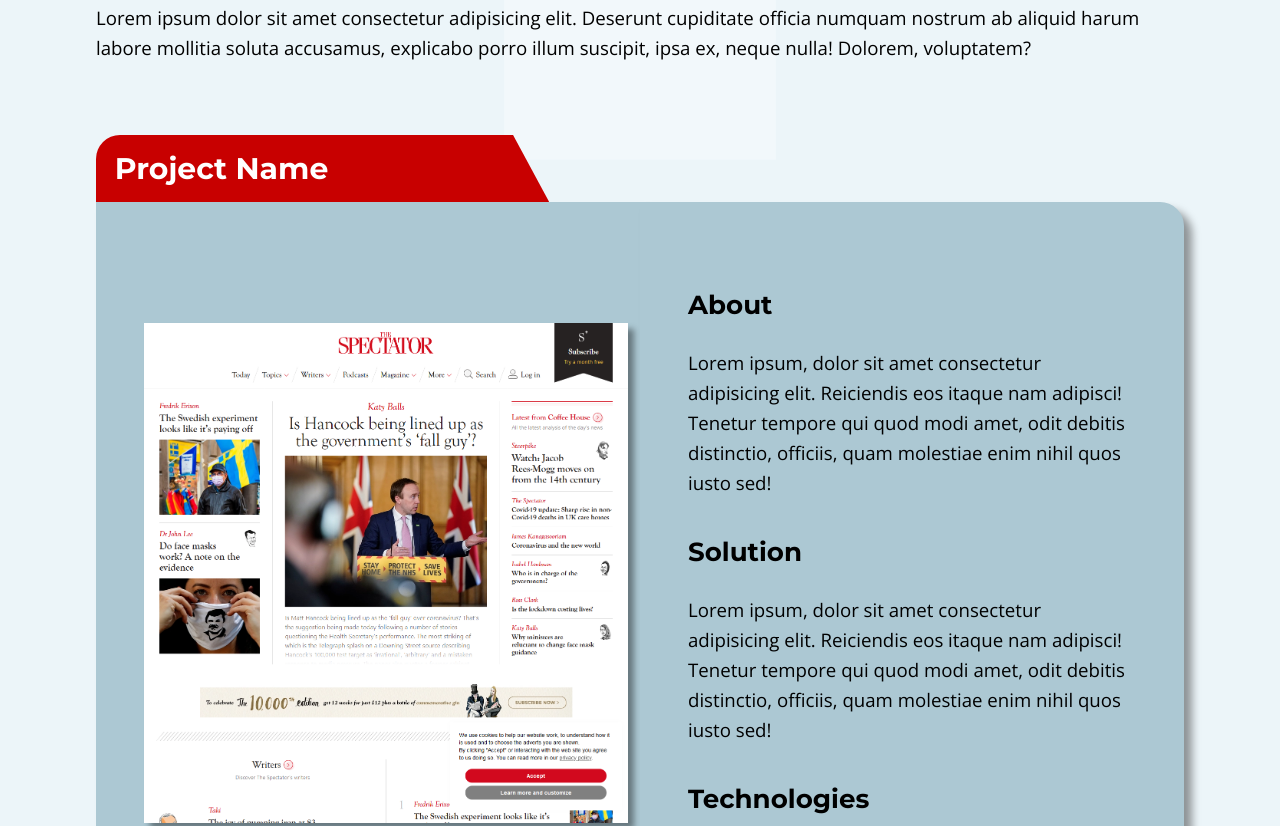
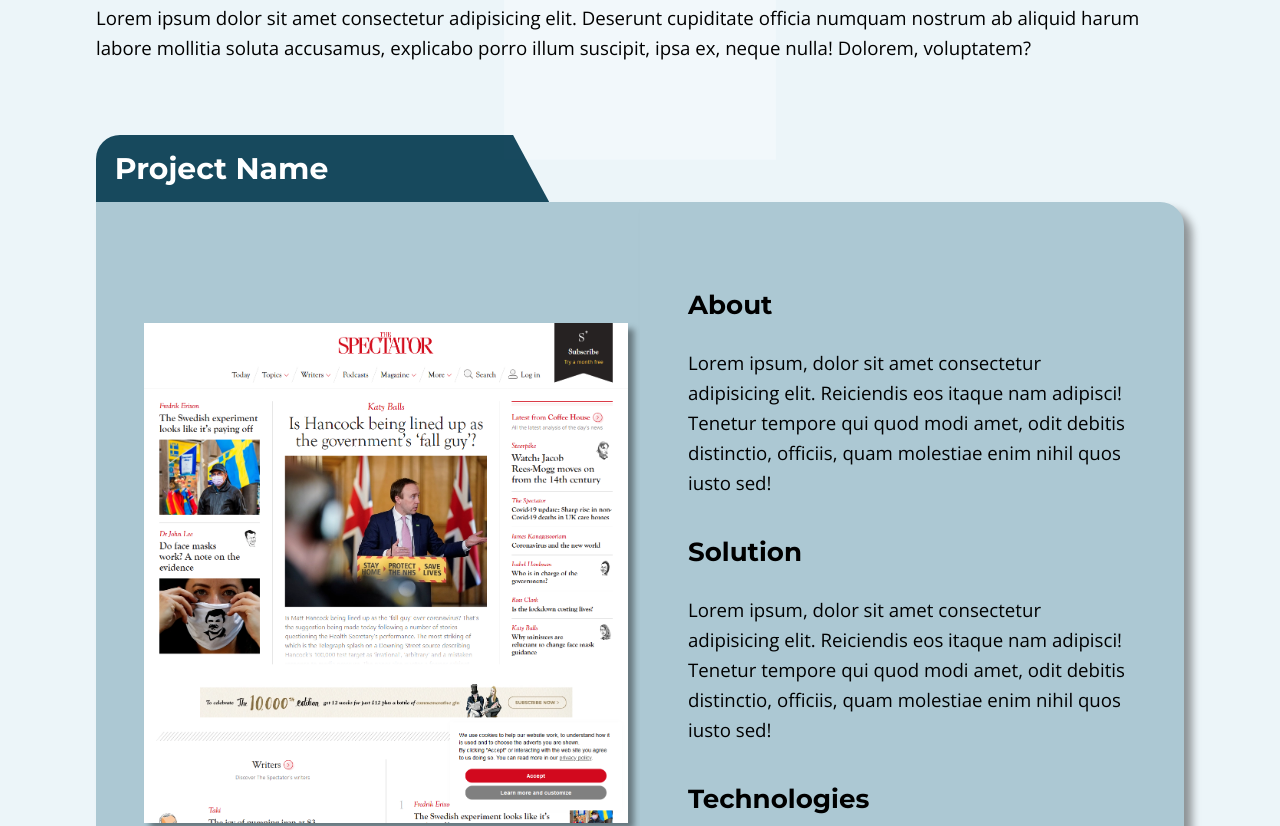
Before and after one commit to robinedmunds/edmunds-me, a website built with Parcel: page src/client/html/index.html in a window 1280 px wide. Shown: the part 3479-4305 px from the top of the page. Built offline with nearby package versions, Linux system fonts and the light colour scheme.

Commit message:
Change project-card-tab theme colour

```diff
--- a/src/client/styles/_themes.scss
+++ b/src/client/styles/_themes.scss
@@ -11,7 +11,7 @@
   $prism-accent: rgba($highlight, 0.5);
   $prism-bg: rgba($dark, 0.05);
   // $project-card-tab: scale-color($highlight, $lightness: -50%);
-  $project-card-tab: $highlight;
+  $project-card-tab: rgba($dark, 0.9);
 
   --colour-dark: #{$dark};
   --colour-medium: #{$medium};
```
